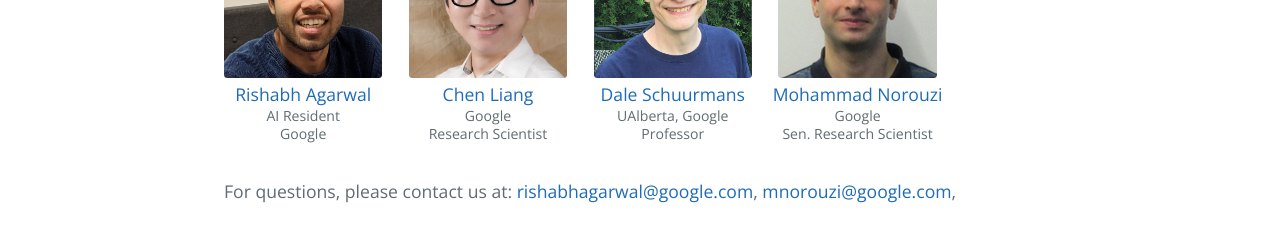
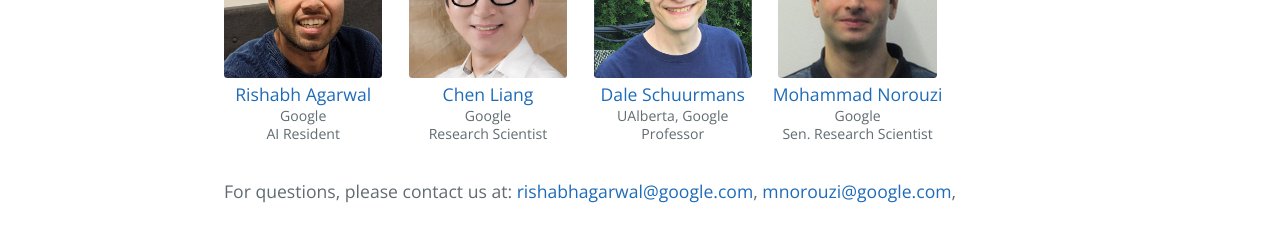
Before and after one commit to agarwl/merl, a Jekyll site: the page built from index.md, in a window 1280 px wide. Shown: the part 1012-1263 px from the top of the page. Built offline with Jekyll 4.4.1, drawn with Linux system fonts in a browser that asks for light colours.

Commit message:
Fix the ordering

```diff
--- a/_data/authors.yml
+++ b/_data/authors.yml
@@ -1,6 +1,6 @@
 - name: Rishabh Agarwal
   image: assets/faces/rishabh.jpg
-  title: AI Resident & Google
+  title: Google & AI Resident
   url: https://ai.google/research/people/RishabhAgarwal
 - name: Chen Liang
   image: assets/faces/chen.png
```
